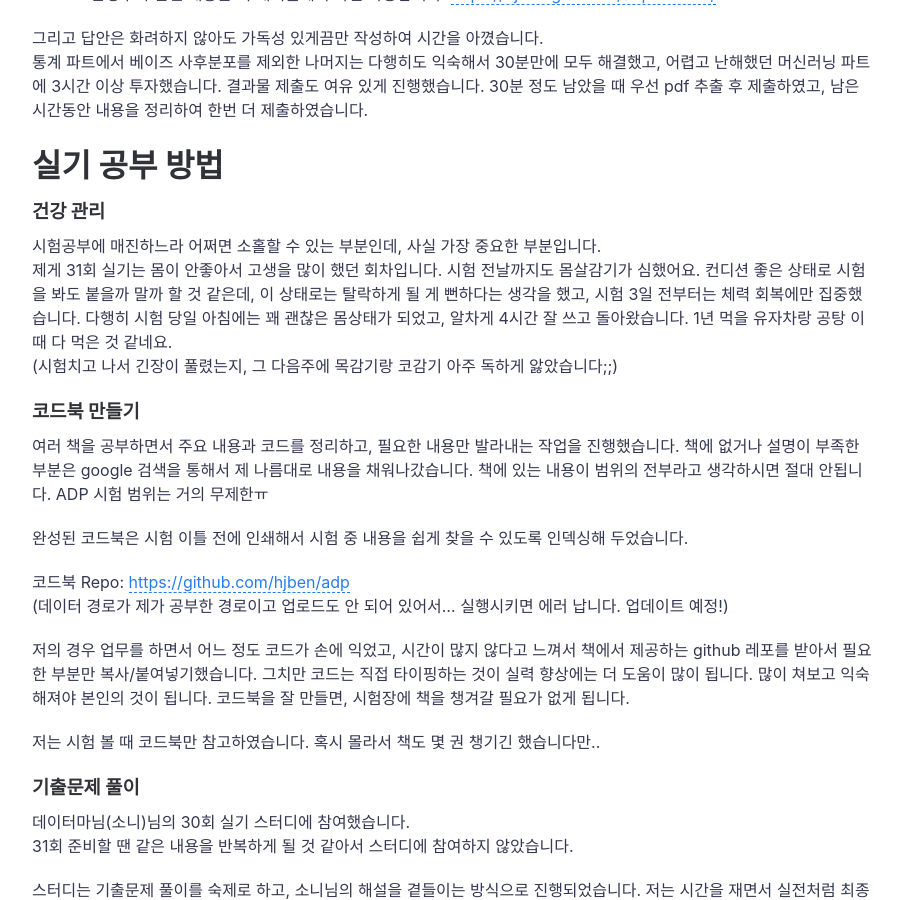
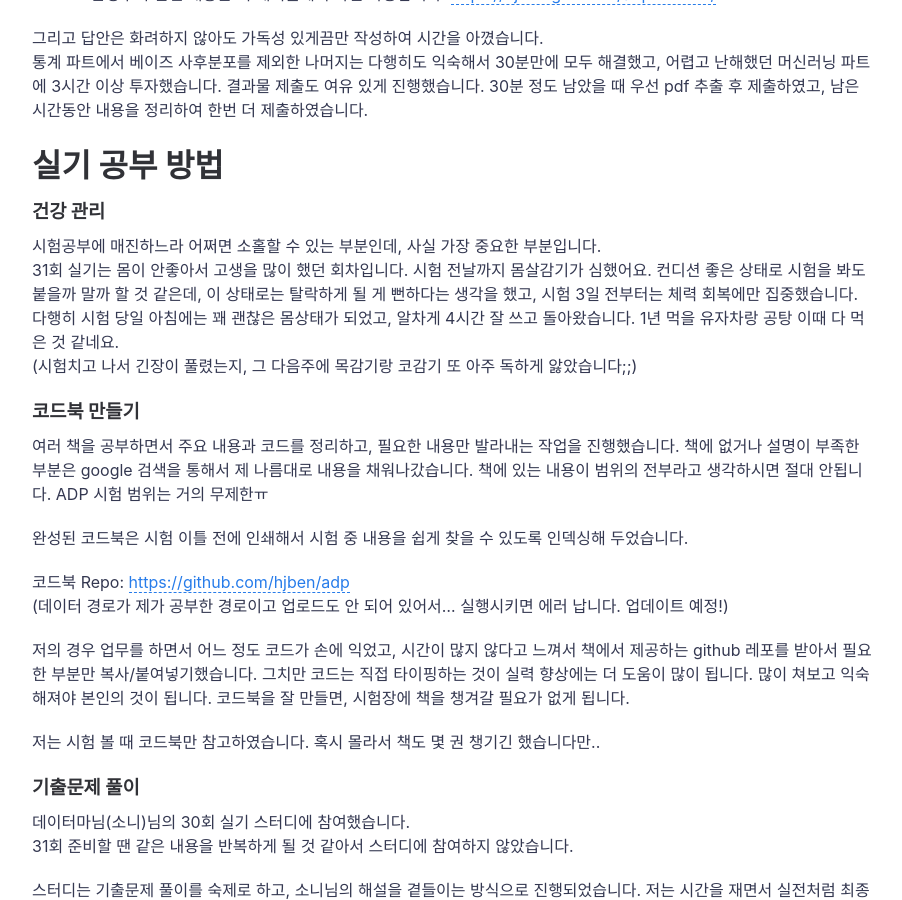
Before and after one commit to hjben/hjben.github.io, a Jekyll site: the page built from _posts/2023-11-25-adp-retro.md, in a window 1280 px wide and 900 px high, scrolled down 3432 px. Shown: the whole window, without its empty margins (188-1090 px from the left). Built offline with Jekyll 4.4.1, drawn with Linux system fonts in a browser that asks for light colours; nearby versions of some CDN libraries; comment, search, counter and statistics services are not loaded.

Commit message:
Update 2023-11-25-adp-retro.md

```diff
--- a/_posts/2023-11-25-adp-retro.md
+++ b/_posts/2023-11-25-adp-retro.md
@@ -70,9 +70,9 @@ Docker 환경구축 관련 내용은 이 게시물에서 확인 가능합니다:
 # 실기 공부 방법
 ### 건강 관리
 시험공부에 매진하느라 어쩌면 소홀할 수 있는 부분인데, 사실 가장 중요한 부분입니다. <br>
-제게 31회 실기는 몸이 안좋아서 고생을 많이 했던 회차입니다. 시험 전날까지도 몸살감기가 심했어요. 컨디션 좋은 상태로 시험을 봐도 붙을까 말까 할 것 같은데, 이 상태로는 탈락하게 될 게 뻔하다는 생각을 했고, 시험 3일 전부터는 체력 회복에만 집중했습니다.
+31회 실기는 몸이 안좋아서 고생을 많이 했던 회차입니다. 시험 전날까지 몸살감기가 심했어요. 컨디션 좋은 상태로 시험을 봐도 붙을까 말까 할 것 같은데, 이 상태로는 탈락하게 될 게 뻔하다는 생각을 했고, 시험 3일 전부터는 체력 회복에만 집중했습니다.
 다행히 시험 당일 아침에는 꽤 괜찮은 몸상태가 되었고, 알차게 4시간 잘 쓰고 돌아왔습니다. 1년 먹을 유자차랑 공탕 이때 다 먹은 것 같네요. <br>
-(시험치고 나서 긴장이 풀렸는지, 그 다음주에 목감기랑 코감기 아주 독하게 앓았습니다;;)
+(시험치고 나서 긴장이 풀렸는지, 그 다음주에 목감기랑 코감기 또 아주 독하게 앓았습니다;;)
 
 ### 코드북 만들기
 여러 책을 공부하면서 주요 내용과 코드를 정리하고, 필요한 내용만 발라내는 작업을 진행했습니다.
```
